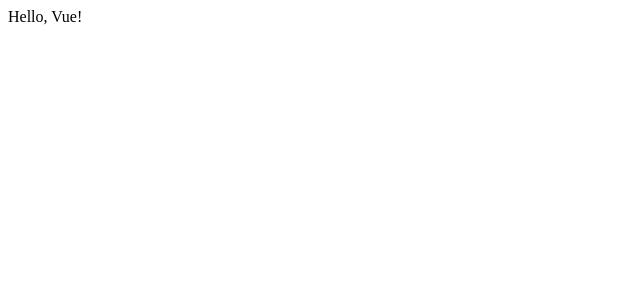
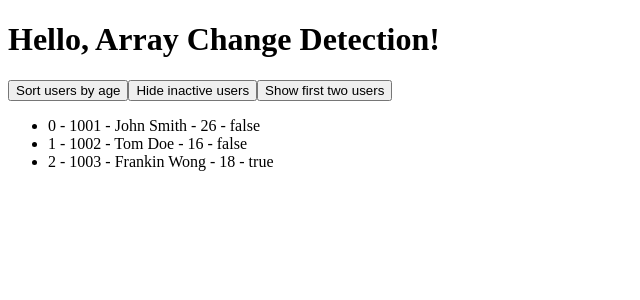
Before and after one commit to evelyntrann/learn-vue-3-with-bingyang, a Vue app: page / in a window 1280 px wide. Shown: the top 300 px of the page, without its empty margins (0-640 px from the left). Built offline with nearby package versions, Linux system fonts and the light colour scheme.

Commit message:
Array change detection

```diff
--- a/src/App.vue
+++ b/src/App.vue
@@ -1,10 +1,45 @@
 <template>
-  <div>
-    Hello, Vue!
-  </div>
+  <h1>{{ message }}</h1>
+  <button @click="sortUsersByAge">Sort users by age</button>
+  <button @click="hideInactiveUsers">Hide inactive users</button>
+  <button @click="showFirstTwoUsers">Show first two users</button>
+  <ul>
+    <li v-for="(user, index) in users" :key="user.id">
+      {{ index }} - {{ user.id }} - {{ user.name }} - {{ user.age }} -
+      {{ user.isActive }}
+    </li>
+  </ul>
 </template>
 
 <script setup>
+import { ref } from 'vue'
+
+let message = ref('Hello, Array Change Detection!')
+
+const users = ref([
+  { id: 1001, name: 'John Smith', age: 26, isActive: false },
+  { id: 1002, name: 'Tom Doe', age: 16, isActive: false },
+  { id: 1003, name: 'Frankin Wong', age: 18, isActive: true }
+])
+
+function sortUsersByAge() {
+  users.value.sort((a, b) => a.age - b.age)
+}
+
+// filter is a non-mutating method, so we need to replace the old array
+function hideInactiveUsers() {
+  users.value = users.value.filter((user) => user.isActive)
+}
+
+// slice is a non-mutating method, so we need to replace the old array
+function showFirstTwoUsers() {
+  users.value = users.value.slice(0, 2)
+}
 </script>
-<style lang="scss" scoped>
+
+<style scoped>
+.inactive {
+  color: red;
+  text-decoration: line-through;
+}
 </style>
```
